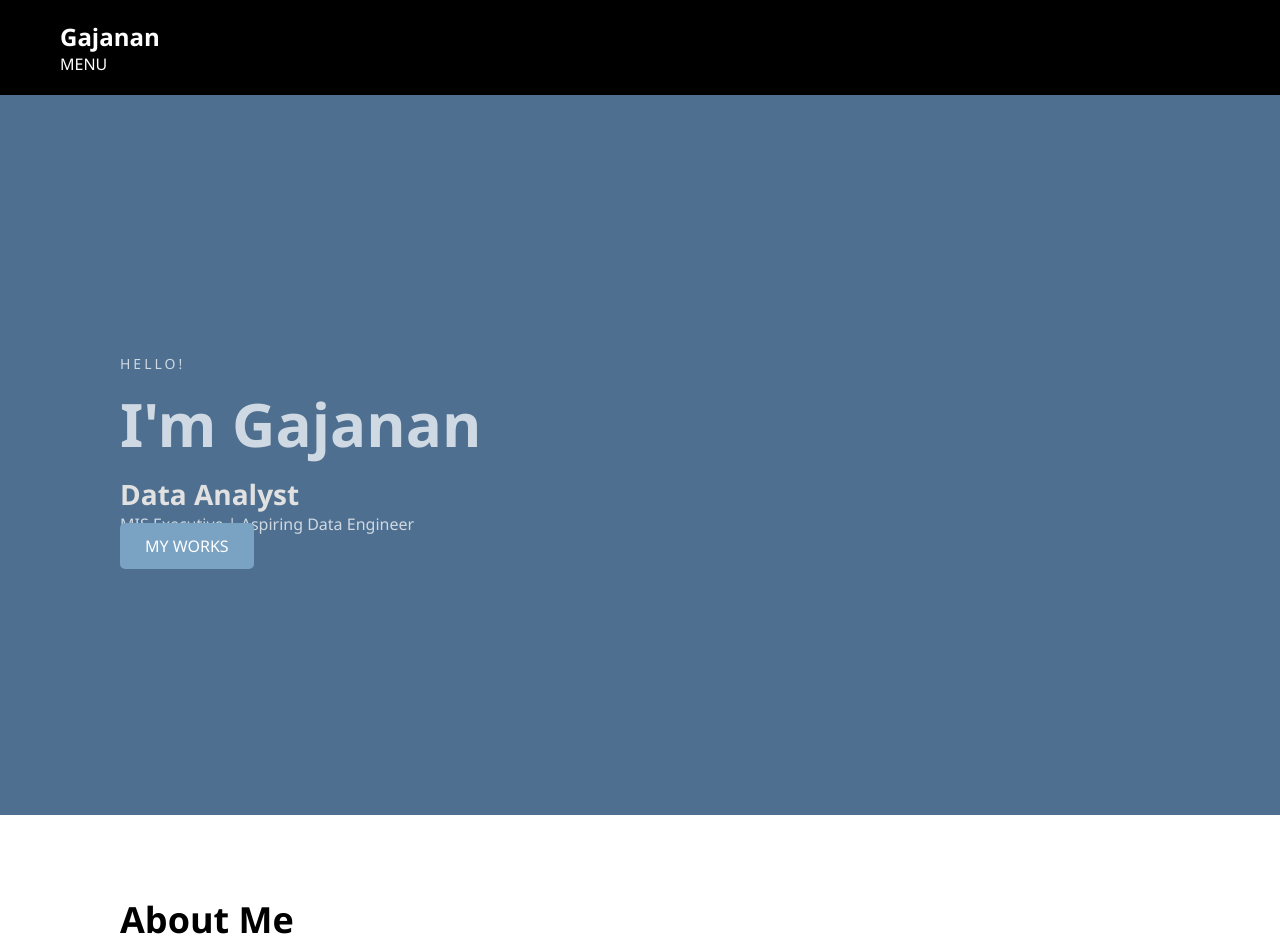
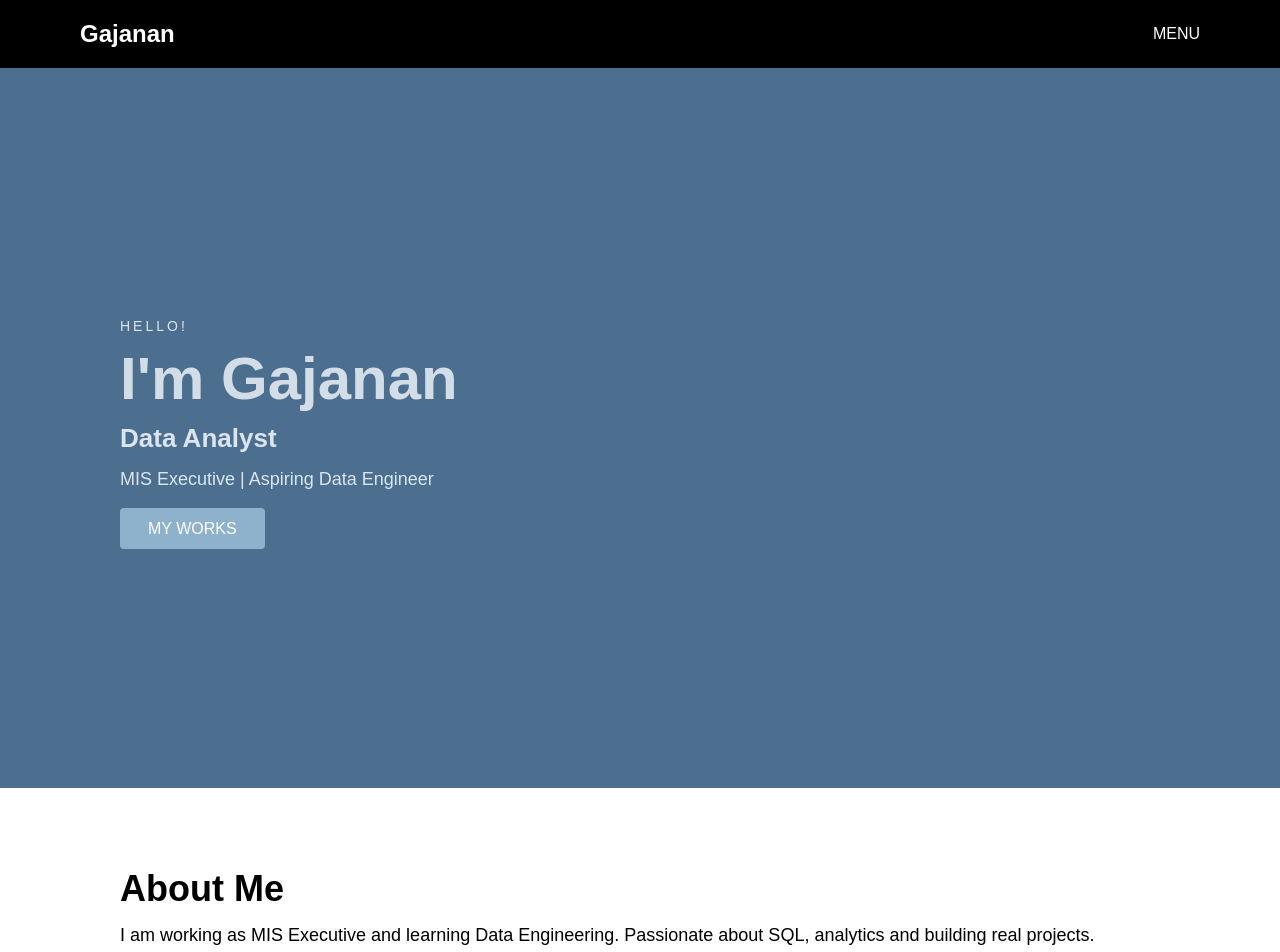
Before and after one commit to gajananjadhav-ai/Portfolio-Website, a plain HTML site: page index.html in a window 1280 px wide. Shown: the top 952 px of the page. Drawn offline with Linux system fonts and the light colour scheme.

Commit message:
Update style.css

```diff
--- a/style.css
+++ b/style.css
@@ -2,17 +2,14 @@
 margin:0;
 padding:0;
 box-sizing:border-box;
-font-family: 'Segoe UI', sans-serif;
+font-family: Arial;
 }
 
-/* NAV */
-header{
+/* NAVBAR */
+.top-nav{
 background:black;
 color:white;
-padding:20px 60px;
-}
-
-.nav{
+padding:20px 80px;
 display:flex;
 justify-content:space-between;
 align-items:center;
@@ -20,16 +17,16 @@ align-items:center;
 
 /* HERO */
 .hero{
-background:#4e6f8f;
+background:#4c6f8f;
 height:90vh;
 display:flex;
 align-items:center;
 padding-left:120px;
-color:#cfd9e3;
 }
 
-.hero-box{
+.hero-content{
 max-width:500px;
+color:#dbe5ef;
 }
 
 .hello{
@@ -40,29 +37,34 @@ font-size:14px;
 .hero h1{
 font-size:60px;
 margin:10px 0;
+color:#d3dde7;
 }
 
 .hero h3{
-font-size:28px;
-color:#e1e1e1;
+font-size:26px;
 }
 
-.role{
-font-size:20px;
-margin-bottom:30px;
+.sub{
+margin:15px 0 30px;
+font-size:18px;
 }
 
 .btn{
-background:#7aa2c2;
+background:#8fb2cc;
 color:white;
-padding:12px 25px;
+padding:12px 28px;
 text-decoration:none;
-border-radius:5px;
+border-radius:4px;
 }
 
 /* SECTIONS */
 .section{
 padding:80px 120px;
+text-align:left;
+}
+
+.gray{
+background:#f4f4f4;
 }
 
 .section h2{
@@ -73,7 +75,7 @@ margin-bottom:15px;
 /* SKILLS */
 .skills span{
 display:inline-block;
-background:#eee;
+background:white;
 padding:8px 18px;
 margin:6px;
 border-radius:20px;
@@ -95,7 +97,7 @@ color:#007bff;
 }
 
 /* CONTACT */
-#contact p{
+.section p{
 margin:10px 0;
 font-size:18px;
 }
```
